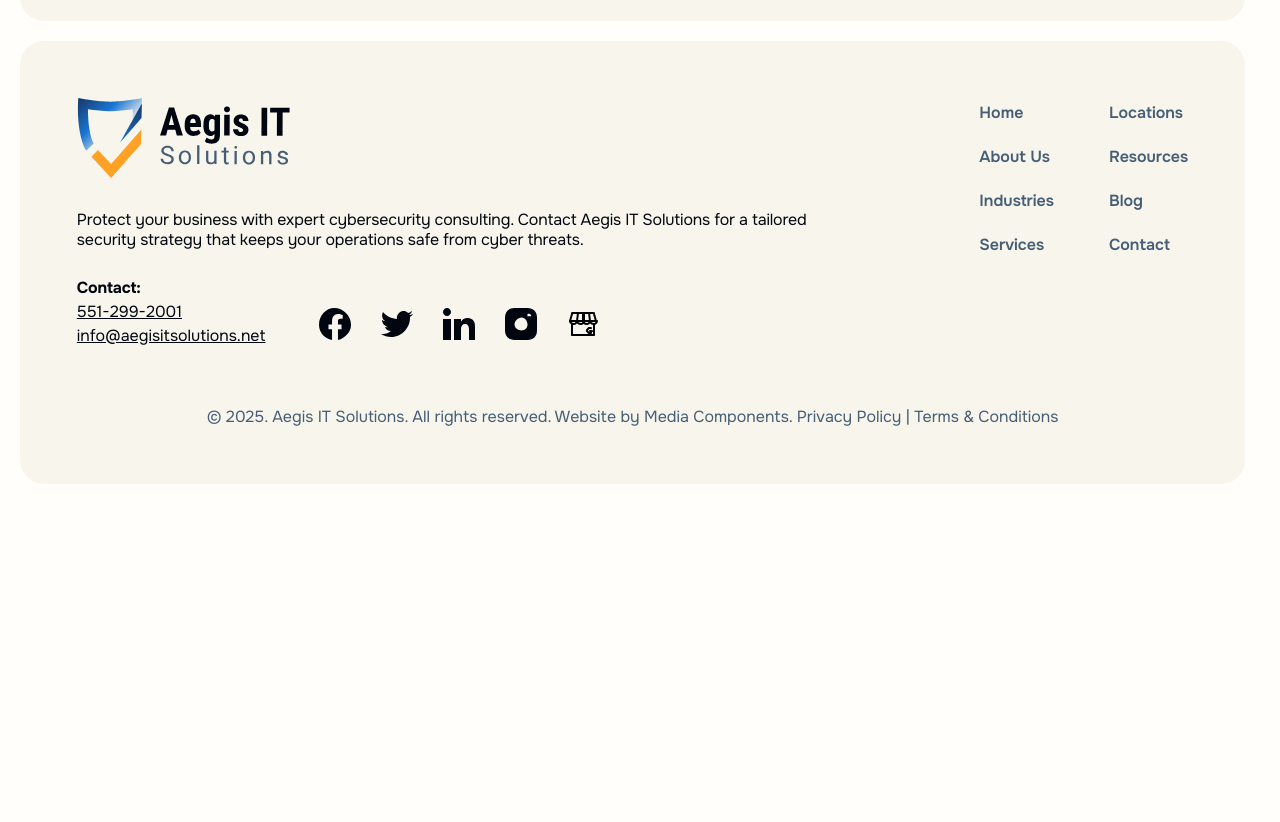
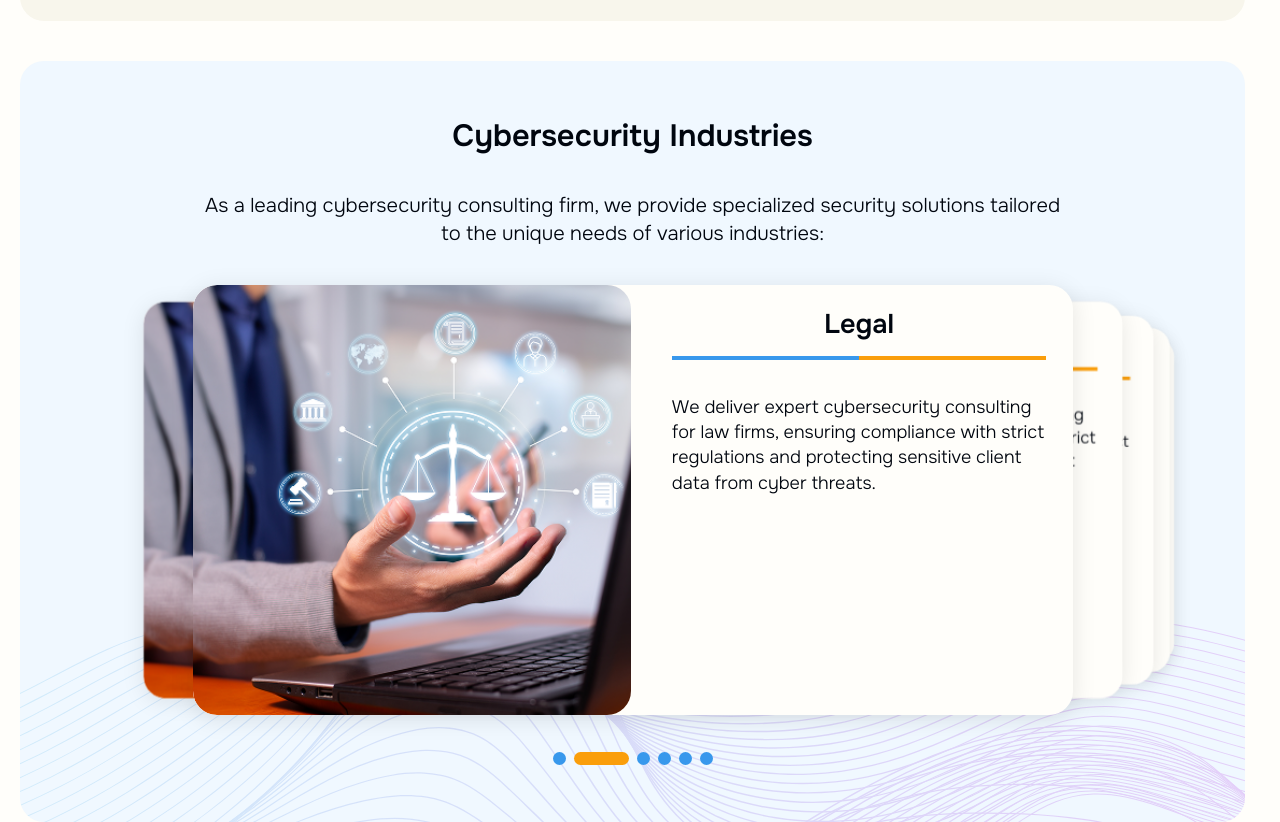
Before and after one commit to dmitry-conquer/aegis_it_solutions, a website built with Vite: page pages/index.html in a window 1280 px wide. Shown: the part 4138-4960 px from the top of the page. Before the commit the page ends 4622 px from the top, so only its background shows below. Built offline with nearby package versions, Linux system fonts and the light colour scheme; some packages are replaced by stand-ins of ours.

Commit message:
cards-slider

```diff
--- a/pages/index.html
+++ b/pages/index.html
@@ -3,6 +3,7 @@
   <head>
     <meta charset="UTF-8" />
     <meta name="viewport" content="width=device-width, initial-scale=1.0" />
+    <link rel="stylesheet" href="https://cdnjs.cloudflare.com/ajax/libs/Swiper/8.4.7/swiper-bundle.min.css" />
     <title>Home page</title>
   </head>
   <body>
@@ -172,6 +173,112 @@
             </div>
           </div>
         </section>
+
+        <section class="cards-slider base-section">
+          <div
+            class="cards-slider__container base-section__container"
+            style="background-image: url(&quot;/images/front/slider-waves.svg&quot;)"
+          >
+            <div class="cards-slider__header base-section__header">
+              <h2 class="cards-slider__title base-section__title">Cybersecurity Industries</h2>
+              <p class="cards-slider__text base-section__text">
+                As a leading cybersecurity consulting firm, we provide specialized security solutions tailored <br />
+                to the unique needs of various industries:
+              </p>
+            </div>
+            <div class="cards-slider__body">
+              <div class="cards-slider__swiper swiper-slider" id="cards-slider">
+                <div class="cards-slider__wrapper swiper-wrapper">
+                  <div class="cards-slider__silde cards-slide swiper-slide">
+                    <div class="cards-slide__image">
+                      <img src="/images/front/slide1.png" alt="" />
+                    </div>
+                    <div class="cards-slide__content" data-lenis-prevent>
+                      <h3 class="cards-slide__title">Legal</h3>
+                      <div class="cards-slide__text">
+                        <p>
+                          We deliver expert cybersecurity consulting for law firms, ensuring compliance with strict
+                          regulations and protecting sensitive client data from cyber threats.
+                        </p>
+                      </div>
+                    </div>
+                  </div>
+                  <div class="cards-slider__silde cards-slide swiper-slide">
+                    <div class="cards-slide__image">
+                      <img src="/images/front/slide1.png" alt="" />
+                    </div>
+                    <div class="cards-slide__content" data-lenis-prevent>
+                      <h3 class="cards-slide__title">Legal</h3>
+                      <div class="cards-slide__text">
+                        <p>
+                          We deliver expert cybersecurity consulting for law firms, ensuring compliance with strict
+                          regulations and protecting sensitive client data from cyber threats.
+                        </p>
+                      </div>
+                    </div>
+                  </div>
+                  <div class="cards-slider__silde cards-slide swiper-slide">
+                    <div class="cards-slide__image">
+                      <img src="/images/front/slide1.png" alt="" />
+                    </div>
+                    <div class="cards-slide__content" data-lenis-prevent>
+                      <h3 class="cards-slide__title">Legal</h3>
+                      <div class="cards-slide__text">
+                        <p>
+                          We deliver expert cybersecurity consulting for law firms, ensuring compliance with strict
+                          regulations and protecting sensitive client data from cyber threats.
+                        </p>
+                      </div>
+                    </div>
+                  </div>
+                  <div class="cards-slider__silde cards-slide swiper-slide">
+                    <div class="cards-slide__image">
+                      <img src="/images/front/slide1.png" alt="" />
+                    </div>
+                    <div class="cards-slide__content" data-lenis-prevent>
+                      <h3 class="cards-slide__title">Legal</h3>
+                      <div class="cards-slide__text">
+                        <p>
+                          We deliver expert cybersecurity consulting for law firms, ensuring compliance with strict
+                          regulations and protecting sensitive client data from cyber threats.
+                        </p>
+                      </div>
+                    </div>
+                  </div>
+                  <div class="cards-slider__silde cards-slide swiper-slide">
+                    <div class="cards-slide__image">
+                      <img src="/images/front/slide1.png" alt="" />
+                    </div>
+                    <div class="cards-slide__content" data-lenis-prevent>
+                      <h3 class="cards-slide__title">Legal</h3>
+                      <div class="cards-slide__text">
+                        <p>
+                          We deliver expert cybersecurity consulting for law firms, ensuring compliance with strict
+                          regulations and protecting sensitive client data from cyber threats.
+                        </p>
+                      </div>
+                    </div>
+                  </div>
+                  <div class="cards-slider__silde cards-slide swiper-slide">
+                    <div class="cards-slide__image">
+                      <img src="/images/front/slide1.png" alt="" />
+                    </div>
+                    <div class="cards-slide__content" data-lenis-prevent>
+                      <h3 class="cards-slide__title">Legal</h3>
+                      <div class="cards-slide__text">
+                        <p>
+                          We deliver expert cybersecurity consulting for law firms, ensuring compliance with strict
+                          regulations and protecting sensitive client data from cyber threats.
+                        </p>
+                      </div>
+                    </div>
+                  </div>
+                </div>
+              </div>
+              <div class="cards-slider__pagination"></div>
+            </div>
+          </div>
+        </section>
       </main>
       {{> footer}}
     </div>
@@ -180,6 +287,7 @@
         smoothScroll: true,
       };
     </script>
+    <script src="https://cdnjs.cloudflare.com/ajax/libs/Swiper/8.4.7/swiper-bundle.min.js"></script>
     <script type="module" src="/src/scripts/main.ts" defer></script>
   </body>
 </html>
--- /dev/null
+++ b/src/scripts/components/sliders.ts
@@ -0,0 +1,67 @@
+class Sliders {
+  private swiper = null;
+  private readonly selector = "#cards-slider";
+  private _resizeTimer?: number;
+
+  constructor() {
+    this.initSwiper();
+    window.addEventListener("resize", this.onResize.bind(this));
+  }
+
+  private getEffect() {
+    return window.innerWidth <= 767.98 ? "slide" : "cards";
+  }
+
+  private getOptions() {
+    const effect = this.getEffect();
+    return {
+      speed: 800,
+      effect,
+      grabCursor: true,
+      parallax: true,
+      spaceBetween: 30,
+      autoplay: { delay: 2000 },
+      cardsEffect:
+        effect === "cards"
+          ? { perSlideOffset: window.innerWidth >= 1024 ? 11 : 7, rotate: false, slideShadows: false }
+          : undefined,
+      pagination: {
+        el: ".cards-slider__pagination",
+        clickable: true,
+      },
+      breakpoints: {
+        320: {
+          spaceBetween: 30,
+          autoHeight: true,
+        },
+        767.98: {
+          autoHeight: false,
+        },
+      },
+    };
+  }
+
+  private initSwiper() {
+    const el = document.querySelector(this.selector);
+    if (!el) return;
+
+    // @ts-expect-error Swiper is global
+    if (typeof Swiper !== "undefined") {
+      // @ts-expect-error Swiper is global
+      if (this.swiper) this.swiper.destroy(true, true);
+
+      // @ts-expect-error Swiper is global
+      this.swiper = new Swiper(this.selector, this.getOptions());
+    }
+  }
+  private onResize() {
+    if (this._resizeTimer) {
+      clearTimeout(this._resizeTimer);
+    }
+    this._resizeTimer = window.setTimeout(() => {
+      this.initSwiper();
+    }, 200);
+  }
+}
+
+export default Sliders;
--- a/src/scripts/main.ts
+++ b/src/scripts/main.ts
@@ -2,9 +2,11 @@ import "../styles/main.scss";
 import Header from "./components/header";
 import Scroll from "./scroll";
 import BackTopButton from "./components/back-top-button";
+import Sliders from "./components/sliders";
 
 document.addEventListener("DOMContentLoaded", () => {
   new Header();
+  new Sliders();
   new BackTopButton(900, "top");
   const scroll = new Scroll();
 
--- /dev/null
+++ b/src/styles/components/cards-slider.scss
@@ -0,0 +1,124 @@
+@use "../helpers/" as *;
+
+.cards-slider {
+  &__container {
+    background-color: var(--color-blue-light);
+    background-repeat: no-repeat;
+    background-position: bottom center;
+    background-size: 100% auto;
+  }
+
+  &__header {
+  }
+
+  &__title {
+  }
+
+  &__text {
+  }
+
+  &__body {
+    padding: 0 rem(20);
+    @include small {
+      padding: 0;
+    }
+  }
+
+  &__swiper {
+    max-width: rem(880);
+    margin: rem(-20) auto rem(-20) auto;
+    padding: rem(20) 0;
+    height: rem(470);
+
+    @include small {
+      height: auto;
+      overflow: hidden;
+    }
+  }
+
+  &__wrapper {
+    height: 100%;
+  }
+
+  &__pagination {
+    display: flex;
+    justify-content: center;
+    margin-top: fluid(20, 40);
+    .swiper-pagination-bullet {
+      opacity: 1;
+      width: rem(13);
+      height: rem(13);
+      background-color: var(--color-blue);
+      transition: all 0.3s ease;
+      &.swiper-pagination-bullet-active {
+        background-color: var(--color-accent);
+        width: rem(55);
+        border-radius: rem(8);
+      }
+    }
+  }
+}
+
+.cards-slide {
+  background-color: var(--color-light);
+  display: flex;
+  align-items: stretch;
+  column-gap: rem(18);
+  border-radius: var(--border-radius-lg);
+  box-shadow: var(--shadow-light);
+  height: 100%;
+
+  @include small {
+    height: auto;
+    flex-direction: column;
+  }
+
+  &__image {
+    flex: 0 1 rem(438);
+    border-radius: var(--border-radius-lg);
+    overflow: hidden;
+    @include small {
+      flex: 0 1 rem(350);
+    }
+    @include x-small {
+      flex: 0 1 rem(220);
+    }
+    img {
+      width: 100%;
+      height: 100%;
+      object-fit: cover;
+    }
+  }
+
+  &__content {
+    flex: 0 1 rem(420);
+    padding: fluid(16, 24);
+    overflow: auto;
+    @include small {
+      flex: 0 1 auto;
+    }
+  }
+
+  &__title {
+    padding-bottom: rem(16);
+    position: relative;
+    text-align: center;
+    width: 100%;
+    margin-bottom: fluid(32, 40);
+    &::after {
+      content: "";
+      position: absolute;
+      width: 100%;
+      height: rem(4);
+      top: 100%;
+      left: 0;
+      background: linear-gradient(90deg, #3898ec 49.87%, #6299bc 50.01%, #fa9e0b 50.13%);
+    }
+  }
+
+  &__text {
+    font-size: rem(18);
+    font-weight: 300;
+    overflow: auto;
+  }
+}
--- a/src/styles/main.scss
+++ b/src/styles/main.scss
@@ -15,3 +15,4 @@
 @use "./components/why-choose";
 @use "./components/benefits";
 @use "./components/what-we-do";
+@use "./components/cards-slider";
```
Also changed, not shown: public/images/front/slider-waves.svg (added).
